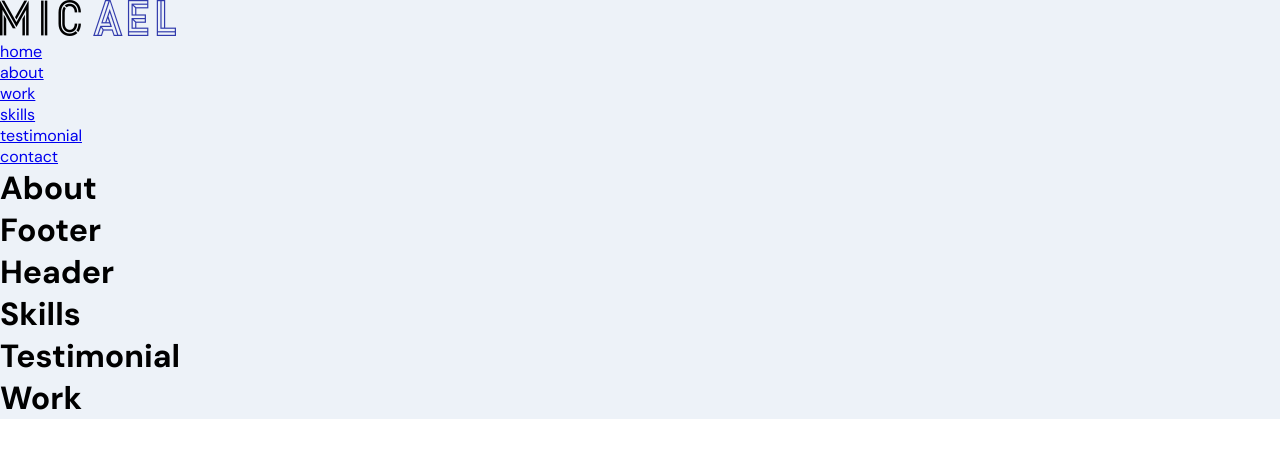
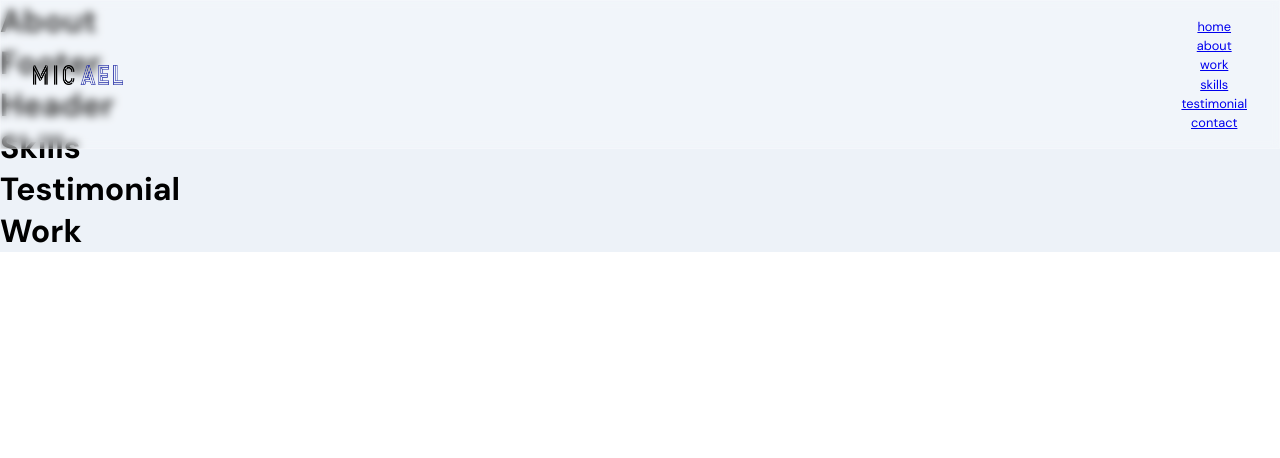
Before and after one commit to stealthman22/stealthportfolio-v2, a React (Create React App) app in the folder frontend-react/: page / in a window 1280 px wide. Shown: the top 458 px of the page. Built offline with nearby package versions, Linux system fonts and the light colour scheme.

Commit message:
styling the navbar and logo

```diff
--- a/frontend-react/src/components/Navbar.jsx
+++ b/frontend-react/src/components/Navbar.jsx
@@ -4,14 +4,15 @@ import { images } from "../constants";
 
 const Navbar = () => {
 	return (
-		<nav>
-			<div>
+		<nav className="app__navbar">
+			<div className="app__navbar-logo">
 				<img src={images.logo} alt="logo" />
 			</div>
-			<ul>
+			<ul className="app__navbar-links">
+				{/* The curly braces here is called dynamic code block */}
 				{["home", "about", "work", "skills", "testimonial", "contact"].map(
 					(item) => (
-						<li key={`link-${item}`}>
+						<li className="app__flex p-text" key={`link-${item}`}>
 							<a href={`#${item}`}>{item}</a>
 						</li>
 					)
--- a/frontend-react/src/components/Navbar.scss
+++ b/frontend-react/src/components/Navbar.scss
@@ -0,0 +1,31 @@
+.app__navbar {
+	width: 100%;
+	display: flex;
+	justify-content: space-between;
+	align-items: center;
+
+	padding: 1rem 2rem;
+	background: rgba(255, 255, 255, 0.25);
+	// creates a subtle blur on the element
+	backdrop-filter: blur(4px);
+	-webkit-backdrop-filter: blur(4px);
+	border: 1px solid rgba($color: rgb(255, 255, 255), $alpha: 0.18);
+	position: fixed;
+	z-index: 2;
+}
+
+.app__navbar-logo {
+	display: flex;
+	justify-content: flex-start;
+	align-items: center;
+
+	img {
+		width: 90px;
+		height: 20px;
+
+		@media screen and (min-width: 2000px) {
+			width: 180px;
+			height: 40px;
+		}
+	}
+}
--- a/frontend-react/src/index.js
+++ b/frontend-react/src/index.js
@@ -1,5 +1,6 @@
 import React from "react";
 import ReactDOM from "react-dom";
+
 import App from "./App";
 import "./index.css";
 
```
Also changed, not shown: 1 other file (tests, documents, lock files or other folders).
